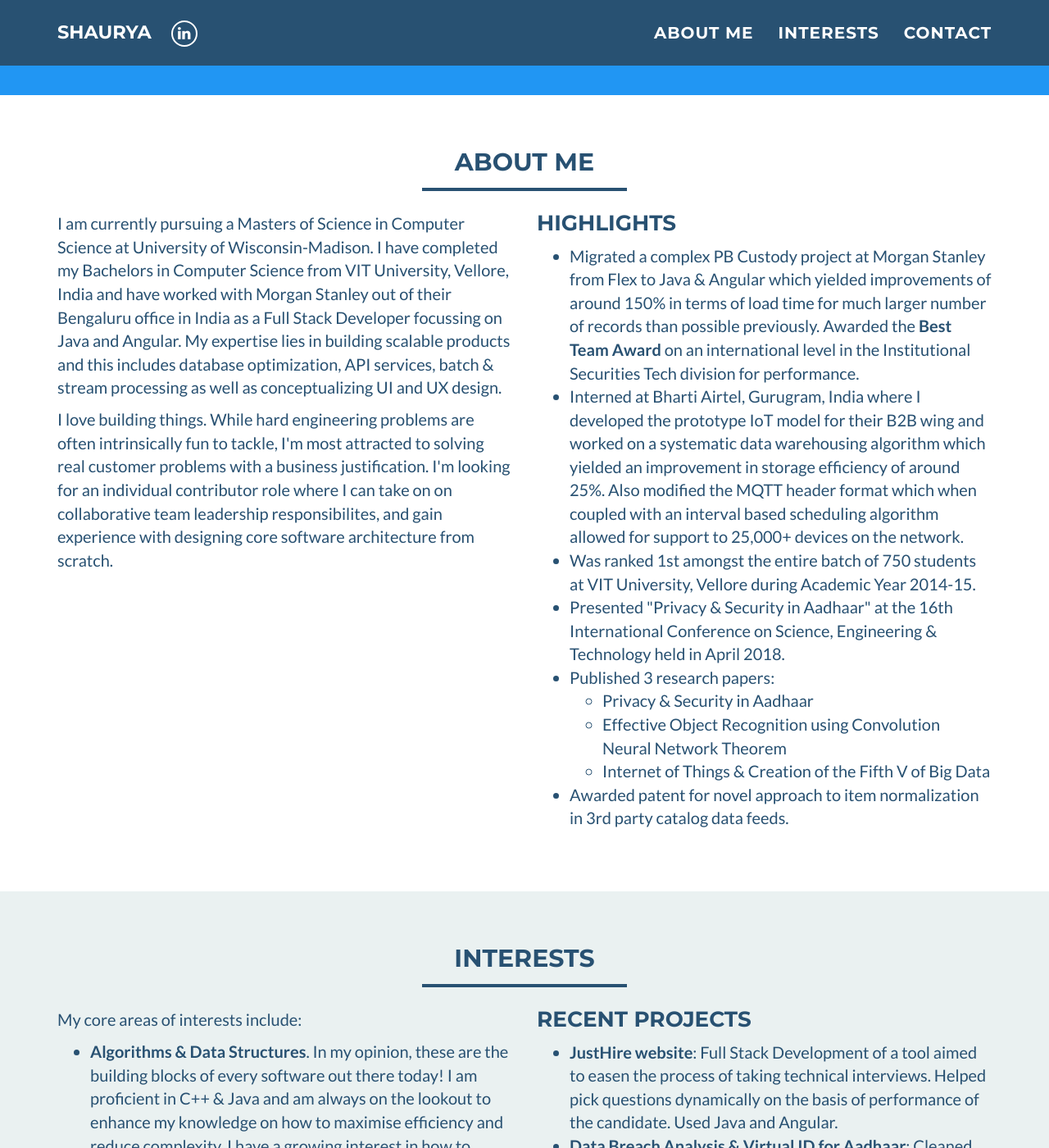
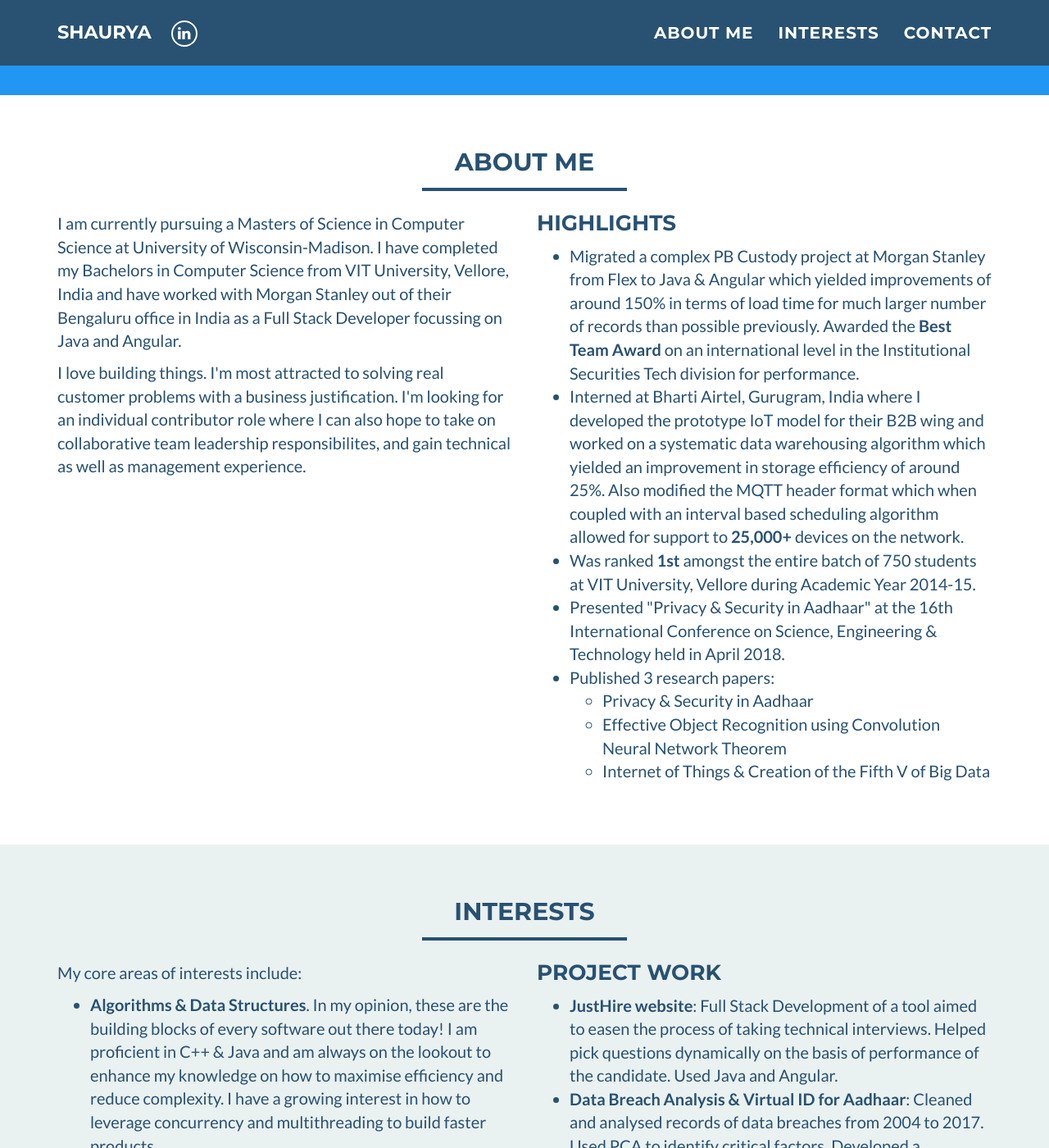
Before and after one commit to shauryashekhar/shauryashekhar.github.io, a Jekyll site: the page built from index.html, in a window 1280 px wide and 1400 px high, scrolled down 458 px. Shown: the whole window at 82% size. Built offline with Jekyll 4.4.1, drawn with Linux system fonts in a browser that asks for light colours; some of the changed text lies outside the part shown.

Commit message:
More Changes

```diff
--- a/_includes/about_me.html
+++ b/_includes/about_me.html
@@ -11,16 +11,13 @@
     		<p>
             I am currently pursuing a Masters of Science in Computer Science at University of Wisconsin-Madison. I have completed my Bachelors in Computer Science
             from VIT University, Vellore, India and have worked with Morgan Stanley out of their Bengaluru office in India as a Full Stack Developer focussing on Java
-            and Angular. My expertise lies in building scalable products and this includes database optimization, API services, batch & stream processing as well as conceptualizing
-            UI and UX design.
+            and Angular.
         </p>
         <p>
            I love building things.
-           While hard engineering problems are often intrinsically fun to tackle,
            I'm most attracted to solving real customer problems with a business justification.
-           I'm looking for an individual contributor role where I can take on on collaborative
-           team leadership responsibilites, and gain experience with designing core software
-           architecture from scratch.
+           I'm looking for an individual contributor role where I can also hope to take on collaborative
+           team leadership responsibilites, and gain technical as well as management experience.
         </p>
       </div>
 	    <div class="col-sm-6">
@@ -33,10 +30,10 @@
           <li>
             Interned at Bharti Airtel, Gurugram, India where I developed the prototype IoT model for their B2B wing and worked on a systematic data warehousing algorithm
             which yielded an improvement in storage efficiency of around 25%. Also modified the MQTT header format which when coupled with an interval based scheduling algorithm
-            allowed for support to 25,000+ devices on the network.
+            allowed for support to <b>25,000+ </b> devices on the network.
           </li>
           <li>
-            Was ranked 1st amongst the entire batch of 750 students at VIT University, Vellore during Academic Year 2014-15.
+            Was ranked <b>1st</b> amongst the entire batch of 750 students at VIT University, Vellore during Academic Year 2014-15.
           <li>
             Presented "Privacy & Security in Aadhaar" at the 16th International Conference on Science, Engineering & Technology held in April 2018.
     			<li>
@@ -53,9 +50,6 @@
               </li>
             </ul>
     			</li>
-    			<li>
-            Awarded patent for novel approach to item normalization in 3rd party catalog data feeds.
-    			</li>
 		    </ul>
 	    </div>
     </div>
--- a/_includes/interests.html
+++ b/_includes/interests.html
@@ -29,7 +29,7 @@
 			</ul>
 		</div>
     <div class="col-sm-6">
-      <h3 style="margin-top:0">Recent Projects</h3>
+      <h3 style="margin-top:0">Project Work</h3>
 		  <ul>
   			<li>
 		  <b>JustHire website</b>: Full Stack Development of a tool aimed to easen the process of taking technical interviews. Helped pick questions dynamically on the basis
```
Also changed, not shown: other parts of _includes/interests.html (+1 -1 lines).
